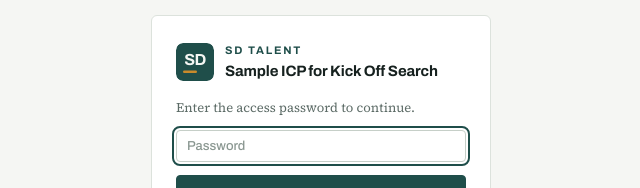
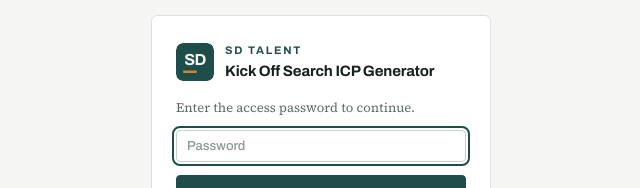
Before and after one commit to billlaisourcer/billlaisourcer, a website: page public/index.html in a window 1280 px wide. Shown: the part 273-461 px from the top of the page, 319-959 px from the left. Drawn offline with Linux system fonts and the light colour scheme.

Commit message:
Rename the page to Kick Off Search ICP Generator
Updates the browser title, the masthead heading and the access screen so all
three agree.

Co-Authored-By: Claude Opus 5 <noreply@anthropic.com>
Claude-Session: https://claude.ai/code/session_01PL19yXvuDEdtSV6MVYj5hJ

```diff
--- a/public/index.html
+++ b/public/index.html
@@ -5,7 +5,7 @@
 <meta name="viewport" content="width=device-width, initial-scale=1">
 <meta name="robots" content="noindex, nofollow">
 <meta name="description" content="Score a sourcing slate against a fixed rubric — ranked fit, evidence coverage, pipeline conflicts, and a copyable markdown scorecard.">
-<title>Sample ICP for Kick Off Search</title>
+<title>Kick Off Search ICP Generator</title>
 <link rel="preconnect" href="https://fonts.googleapis.com">
 <link rel="preconnect" href="https://fonts.gstatic.com" crossorigin>
 <link rel="stylesheet" href="https://fonts.googleapis.com/css2?family=Archivo:wght@500;600;700&family=IBM+Plex+Mono:wght@400;500;600&family=Source+Serif+4:opsz,wght@8..60,400;8..60,600&display=swap">
@@ -469,7 +469,7 @@
       </svg>
       <div>
         <div class="brand__name">SD Talent</div>
-        <h2 class="gate__title">Sample ICP for Kick Off Search</h2>
+        <h2 class="gate__title">Kick Off Search ICP Generator</h2>
       </div>
     </div>
     <p class="gate__sub">Enter the access password to continue.</p>
@@ -491,7 +491,7 @@
     </svg>
     <div>
       <div class="brand__name">SD Talent</div>
-      <h1>Sample ICP for Kick Off Search</h1>
+      <h1>Kick Off Search ICP Generator</h1>
       <p>Paste a job description. Get sourced candidates, banded for calibration and scored against a fixed rubric with the evidence behind every rating.</p>
     </div>
   </div>
```
